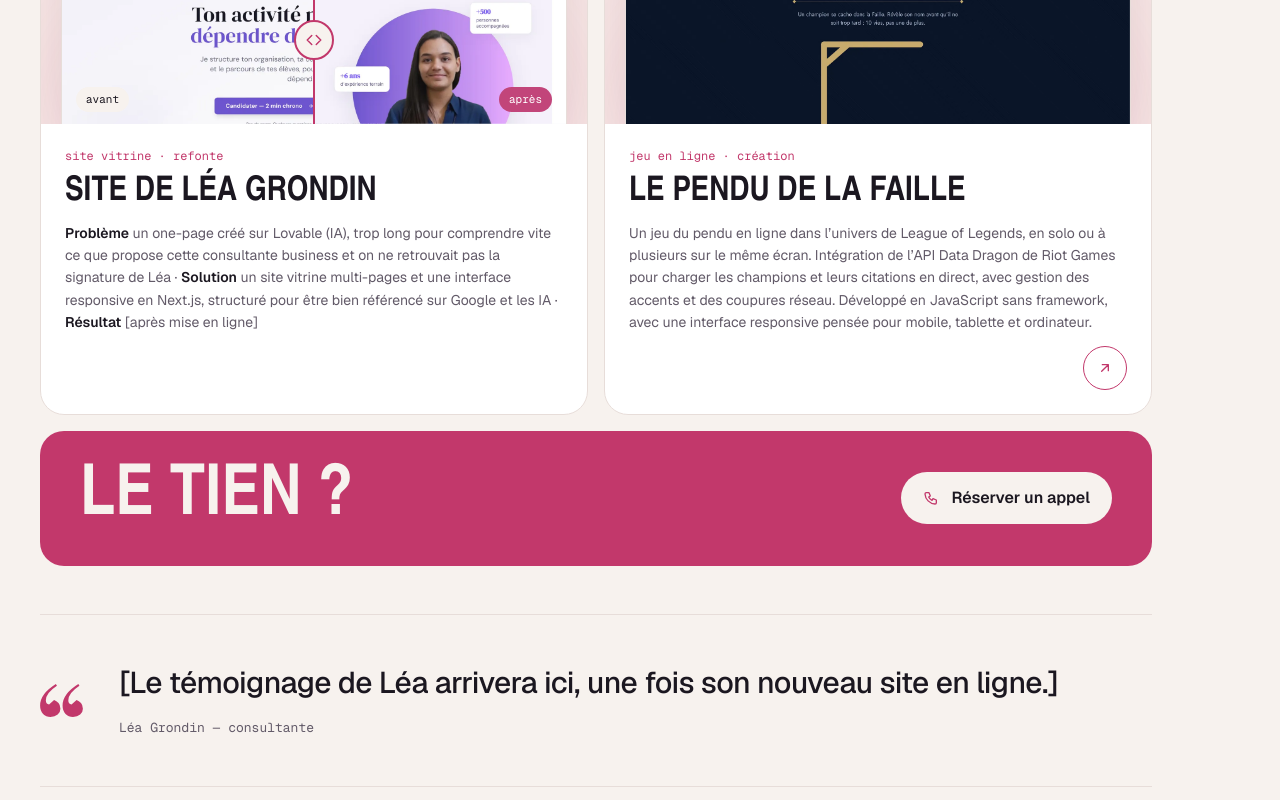
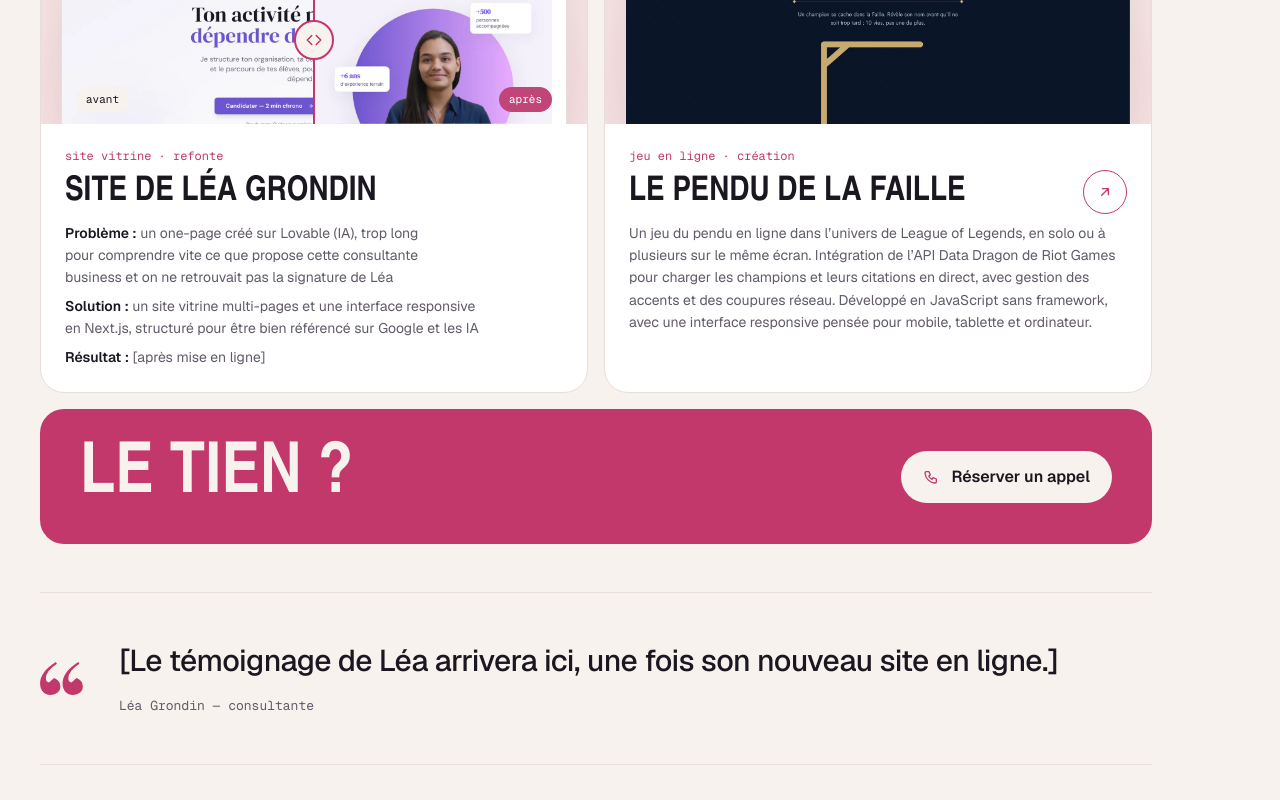
Before and after one commit to Flaura-dev/flaura-dev.com, a Next.js app: page / in a window 1280 px wide. Shown: the part 2240-3040 px from the top of the page. Built offline with nearby package versions, Linux system fonts and the light colour scheme; a web font is replaced by a local one.

Commit message:
Passe Problème, Solution et Résultat à la ligne et remonte le lien des cartes projets

```diff
--- a/components/projects/ProjectCard.tsx
+++ b/components/projects/ProjectCard.tsx
@@ -20,31 +20,42 @@ export function ProjectCard({ project, withAnchor = false }: ProjectCardProps) {
       </div>
       <div className="flex flex-1 flex-col gap-3 p-6">
         <p className="font-mono text-xs text-pink">{project.label}</p>
+        {/* Le lien ↗ déborde sans agrandir la ligne : les titres restent alignés entre les cartes. */}
+        <div className="flex items-start justify-between gap-4">
           <h3 className="font-display text-[2.125rem] leading-none font-black uppercase">
             {project.title}
           </h3>
-        <p className="text-sm leading-[1.6] text-muted">
-          {project.description ?? (
-            <>
-              <strong className="font-semibold text-fg">Problème</strong> {project.problem} ·{" "}
-              <strong className="font-semibold text-fg">Solution</strong> {project.solution} ·{" "}
-              <strong className="font-semibold text-fg">Résultat</strong> {project.result}
-            </>
-          )}
-        </p>
-
           {project.url && (
             <a
               href={project.url}
               target="_blank"
               rel="noopener noreferrer"
               aria-label={`Voir le site en ligne : ${project.title} (nouvel onglet)`}
-            className="mt-auto inline-flex size-11 press items-center justify-center self-end rounded-full border border-pink text-pink hover:bg-pink hover:text-bg"
+              className="-my-1.5 inline-flex size-11 shrink-0 press items-center justify-center rounded-full border border-pink text-pink hover:bg-pink hover:text-bg"
             >
               <ArrowUpRightIcon size={16} />
             </a>
           )}
         </div>
+        {project.description ? (
+          <p className="text-sm leading-[1.6] text-pretty text-muted">{project.description}</p>
+        ) : (
+          <dl className="space-y-1.5 text-sm leading-[1.6] text-balance text-muted">
+            {(
+              [
+                ["Problème", project.problem],
+                ["Solution", project.solution],
+                ["Résultat", project.result],
+              ] as const
+            ).map(([term, text]) => (
+              <div key={term}>
+                <dt className="inline font-semibold text-fg">{term}&nbsp;:</dt>{" "}
+                <dd className="inline">{text}</dd>
+              </div>
+            ))}
+          </dl>
+        )}
+      </div>
     </article>
   );
 }
```
Lines whose indentation alone changed are shown as unchanged.
